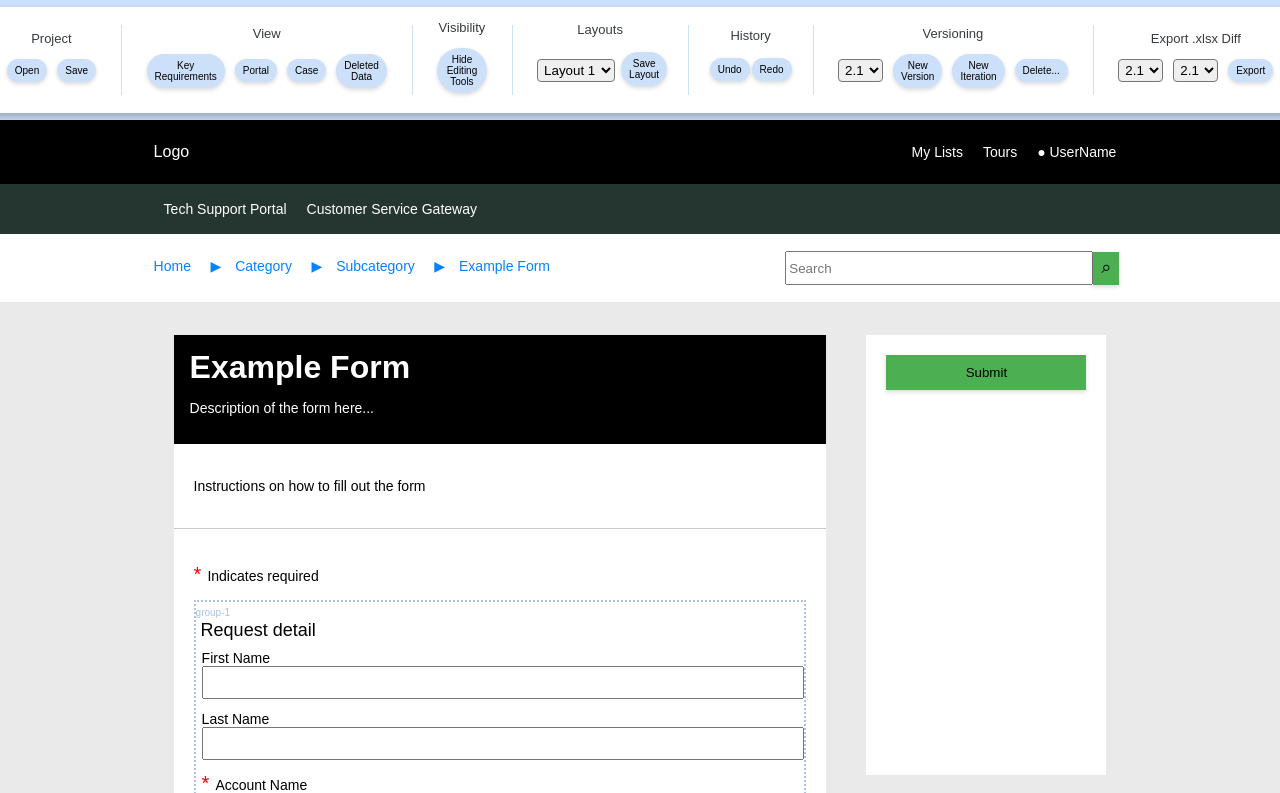
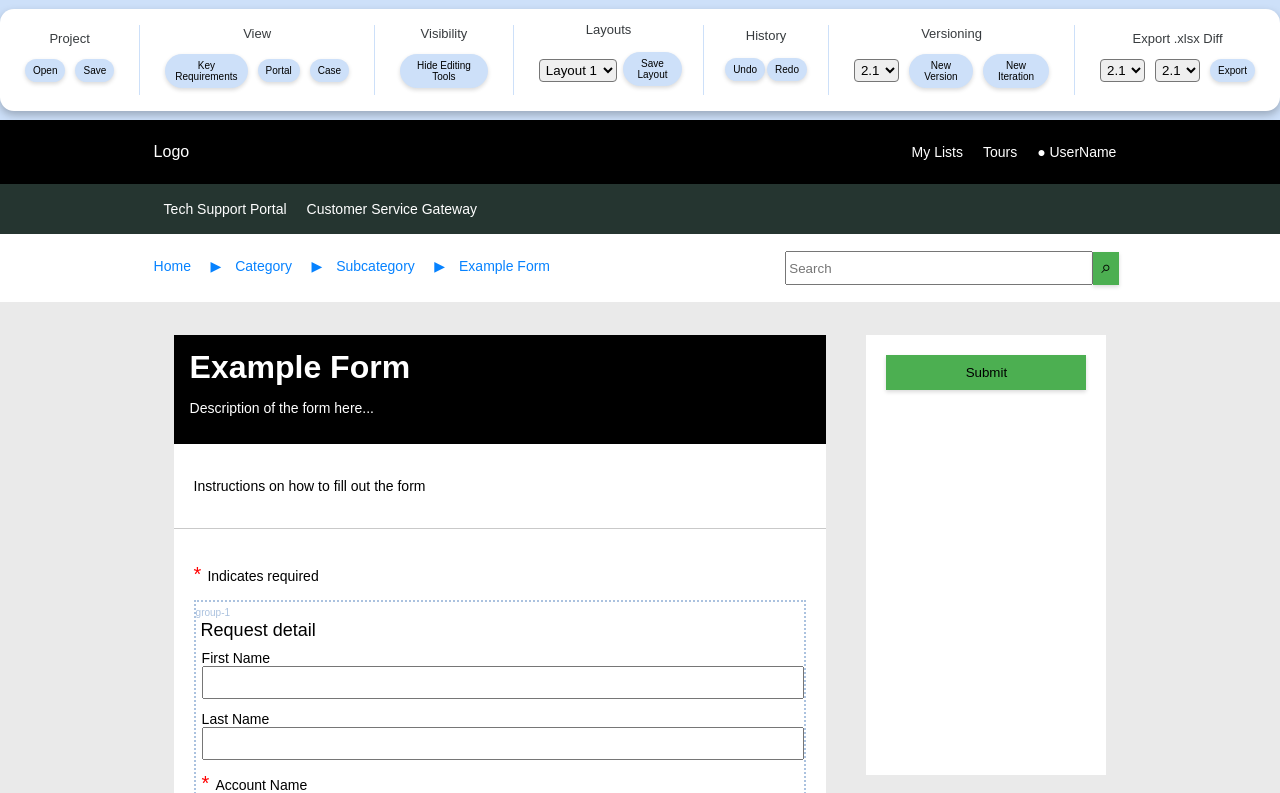
Before and after one commit to mattegan111/snrp-mocker, a React (Create React App) app: page / in a window 1280 px wide. Shown: the top 793 px of the page. Built offline with nearby package versions, Linux system fonts and the light colour scheme.

Commit message:
Comment out low priority features in topbar

```diff
--- a/src/App.js
+++ b/src/App.js
@@ -569,9 +569,9 @@ function TopBar() {
               </button>
               <button className="btn-a-small side-margin-5" onClick={() => setViewSelected('portal')}>Portal</button>
               <button className="btn-a-small side-margin-5" onClick={() => setViewSelected('case')}>Case</button>
-              <button className="btn-a-small side-margin-5" onClick={() => setViewSelected('deleted data')}>
+              {/* <button className="btn-a-small side-margin-5" onClick={() => setViewSelected('deleted data')}>
                 Deleted Data
-              </button>
+              </button> */}
             </div>
           </div>
           <div className="vertical-split" />
@@ -649,7 +649,7 @@ function TopBar() {
               </select>
               <button className="btn-a-small side-margin-5"onClick={newVersion}>New Version</button>
               <button className="btn-a-small side-margin-5" onClick={newIteration}>New Iteration</button>
-              <button className="btn-a-small side-margin-5">Delete...</button>
+              {/* <button className="btn-a-small side-margin-5">Delete...</button> */}
             </div>
           </div>
           <div className="vertical-split" />
```
